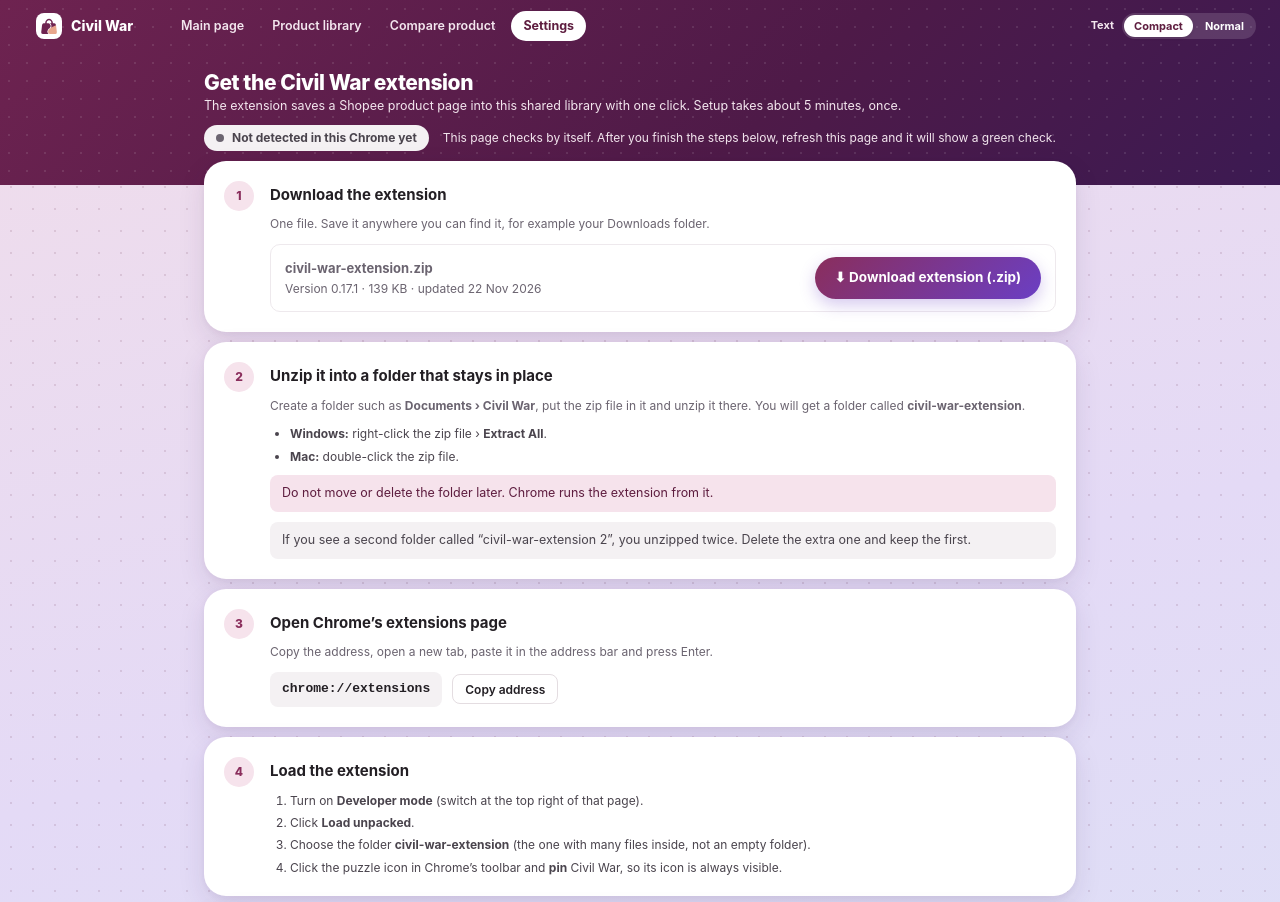
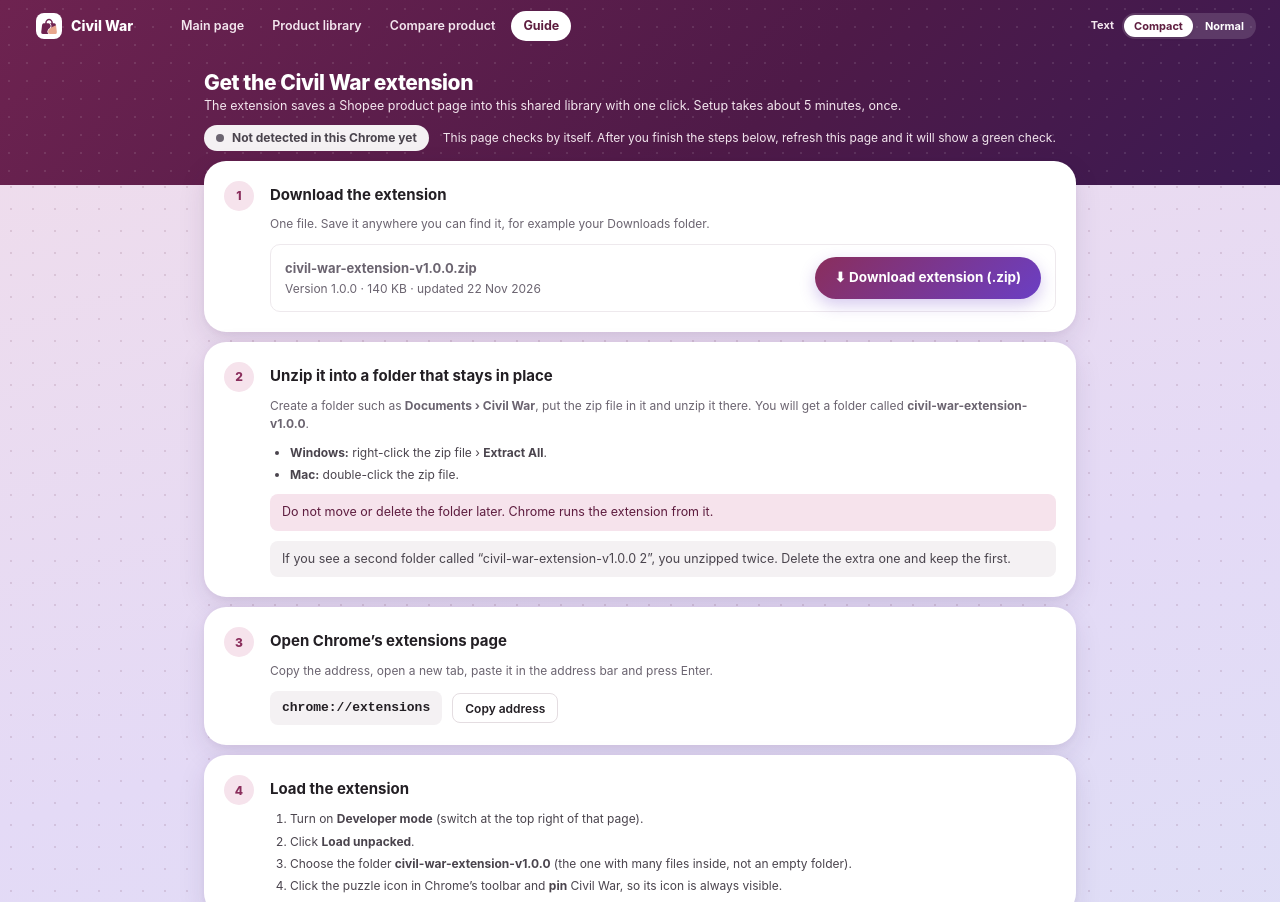
Before and after one commit to benzwiftt/civil-war-dashboard, a plain HTML site: page extension.html in a window 1280 px wide. Shown: the top 902 px of the page. Drawn offline with Linux system fonts and the light colour scheme.

Commit message:
Add files via upload

```diff
--- a/common.js
+++ b/common.js
@@ -75,7 +75,7 @@
   };
 
   D.nav = function (active) {
-    var items = [['home.html', 'Main page', 'home'], ['library.html', 'Product library', 'library'], ['compare.html', 'Compare product', 'compare'], ['extension.html', 'Settings', 'settings']];
+    var items = [['home.html', 'Main page', 'home'], ['library.html', 'Product library', 'library'], ['compare.html', 'Compare product', 'compare'], ['extension.html', 'Guide', 'settings']];
     var el = document.getElementById('nav');
     el.className = 'top';
     el.setAttribute('aria-label', 'Main menu');
@@ -95,6 +95,9 @@
       h('a', { class: 'brand', href: 'home.html', 'aria-label': 'Civil War – Main page' }, h('i', { 'aria-hidden': 'true' }), 'Civil War'),
       h('div', { class: 'links' }, items.map(function (it) { return h('a', { href: it[0], 'aria-current': it[2] === active ? 'page' : null }, it[1]); })),
       h('div', { class: 'textsize' }, h('span', null, 'Text'), seg)));
+    // the menu stays at the top while scrolling; it gets its own plum background once the page moves under it
+    var stuck = function () { el.classList.toggle('stuck', window.scrollY > 4); };
+    window.addEventListener('scroll', stuck, { passive: true }); stuck();
     D.watchHero();
   };
 
@@ -116,7 +119,7 @@
       marks.push(first);                                                  // Product detail: Back link + product header
       if (first.nextElementSibling && first.nextElementSibling.classList.contains('dhead')) marks.push(first.nextElementSibling);
     } else if (first && first.tagName === 'HEADER') {
-      marks.push(first);                                                  // Settings: title + extension status
+      marks.push(first);                                                  // Guide: title + extension status
       if (first.nextElementSibling && first.nextElementSibling.classList.contains('statusbar')) marks.push(first.nextElementSibling);
     }
     Array.prototype.forEach.call(app.querySelectorAll(':scope > .onhero'), function (el) { if (marks.indexOf(el) < 0) el.classList.remove('onhero'); });
--- a/dashboard.css
+++ b/dashboard.css
@@ -587,3 +587,7 @@ body.compact table.cm td,body.compact table.cm th{padding-top:6px;padding-bottom
 .tbl .tr>.lab{box-shadow:none}
 /* Saved sets / Save set pop-ups open under their own button, aligned to its right edge */
 .pop.pop-s{left:auto;right:0}
+
+/* ---- 1.0.0: the menu stays at the top while scrolling ---- */
+nav.top{position:sticky;top:0;z-index:40;transition:background-color .15s,box-shadow .15s}
+nav.top.stuck{background-color:#4E1A48;background-image:radial-gradient(rgba(255,255,255,.10) 1px,transparent 1.2px),linear-gradient(90deg,#6E2350 0%,#4E1A48 60%,#3C1A52 100%);background-size:18px 18px,100% 100%;box-shadow:0 4px 16px rgba(35,15,40,.25)}
--- a/extension-info.json
+++ b/extension-info.json
@@ -1 +1 @@
-{"version": "0.17.1", "size": "139 KB", "date": "22 Nov 2026"}
+{"version": "1.0.0", "zip": "civil-war-extension-v1.0.0.zip", "size": "140 KB", "date": "22 Nov 2026"}
--- a/extension.html
+++ b/extension.html
@@ -4,7 +4,7 @@
 <meta charset="utf-8">
 <meta name="viewport" content="width=device-width, initial-scale=1">
 <meta name="referrer" content="no-referrer">
-<title>Civil War – Settings: get the extension</title>
+<title>Civil War – Guide: get the extension</title>
 <link rel="stylesheet" href="dashboard.css">
 <link rel="icon" type="image/png" href="icon32.png">
 </head>
--- a/extension.js
+++ b/extension.js
@@ -1,12 +1,13 @@
-/* Civil War – Settings page: download the extension, install it, get a Gemini key, update it.
- * The file civil-war-extension.zip and extension-info.json sit next to this page on the website
- * (build_flat.sh writes the info file from the extension's manifest). */
+/* Civil War – Guide page: download the extension, install it, get a Gemini key, update it.
+ * The file civil-war-extension-v<REL>.zip and extension-info.json sit next to this page on the website
+ * (build_flat.sh writes the info file from the extension's manifest and checks that REL matches it). */
 (function () {
   'use strict';
   var h = Dash.h;
   Dash.nav('settings');
   var app = document.getElementById('app');
-  var ZIP = 'civil-war-extension.zip', ADDRESS = 'chrome://extensions';
+  var REL = '1.0.0';                                   // keep equal to manifest.json "version" (build_flat.sh checks it)
+  var FOLDER = 'civil-war-extension-v' + REL, ZIP = FOLDER + '.zip', ADDRESS = 'chrome://extensions';
   var info = null;                       // {version, size, date} of the zip on this website
 
   function step(n, title, kids, last) {
@@ -60,7 +61,7 @@
   var updBody = h('div', { class: 'upd', hidden: true },
     h('ol', null,
       h('li', null, 'Download the new zip above and unzip it.'),
-      h('li', null, 'Copy the new files ', h('b', null, 'into the same folder'), ' as before and replace the old ones. Do not use a new folder.'),
+      h('li', null, 'Open the new folder (', h('b', null, FOLDER), '), select ', h('b', null, 'everything inside it'), ', and copy it ', h('b', null, 'into the folder you installed from the first time'), ', replacing the old files. That folder keeps its old name and version number; that is fine. Do not load the new folder as a second extension.'),
       h('li', null, 'Open ', h('b', null, ADDRESS), ' and click the round ', h('b', null, 'refresh'), ' arrow on the Civil War card.'),
       h('li', null, 'Refresh this website (Cmd+Shift+R on Mac, Ctrl+Shift+R on Windows).')),
     note('Installed it before from a folder called “pdp-capture” (version 0.15 or older)? Do this just once: on the Civil War card on ' + ADDRESS + ' click Remove, then follow steps 2 and 4 above with the new zip. Your library is safe because it lives in the shared database. You will need to paste your Gemini key again.'));
@@ -84,12 +85,12 @@
       downloadLink)
   ]));
   app.appendChild(step(2, 'Unzip it into a folder that stays in place', [
-    h('p', { class: 'lead' }, 'Create a folder such as ', h('b', null, 'Documents › Civil War'), ', put the zip file in it and unzip it there. You will get a folder called ', h('b', null, 'civil-war-extension'), '.'),
+    h('p', { class: 'lead' }, 'Create a folder such as ', h('b', null, 'Documents › Civil War'), ', put the zip file in it and unzip it there. You will get a folder called ', h('b', null, FOLDER), '.'),
     h('ul', null,
       h('li', null, h('b', null, 'Windows:'), ' right-click the zip file › ', h('b', null, 'Extract All'), '.'),
       h('li', null, h('b', null, 'Mac:'), ' double-click the zip file.')),
     note('Do not move or delete the folder later. Chrome runs the extension from it.', 'plum'),
-    note('If you see a second folder called “civil-war-extension 2”, you unzipped twice. Delete the extra one and keep the first.')
+    note('If you see a second folder called “' + FOLDER + ' 2”, you unzipped twice. Delete the extra one and keep the first.')
   ]));
   app.appendChild(step(3, 'Open Chrome’s extensions page', [
     h('p', { class: 'lead' }, 'Copy the address, open a new tab, paste it in the address bar and press Enter.'),
@@ -99,7 +100,7 @@
     h('ol', null,
       h('li', null, 'Turn on ', h('b', null, 'Developer mode'), ' (switch at the top right of that page).'),
       h('li', null, 'Click ', h('b', null, 'Load unpacked'), '.'),
-      h('li', null, 'Choose the folder ', h('b', null, 'civil-war-extension'), ' (the one with many files inside, not an empty folder).'),
+      h('li', null, 'Choose the folder ', h('b', null, FOLDER), ' (the one with many files inside, not an empty folder).'),
       h('li', null, 'Click the puzzle icon in Chrome’s toolbar and ', h('b', null, 'pin'), ' Civil War, so its icon is always visible.'))
   ]));
   app.appendChild(step(5, 'Get your own Gemini API key (for the AI buttons)', [
```
Also changed, not shown: 1 other file.
